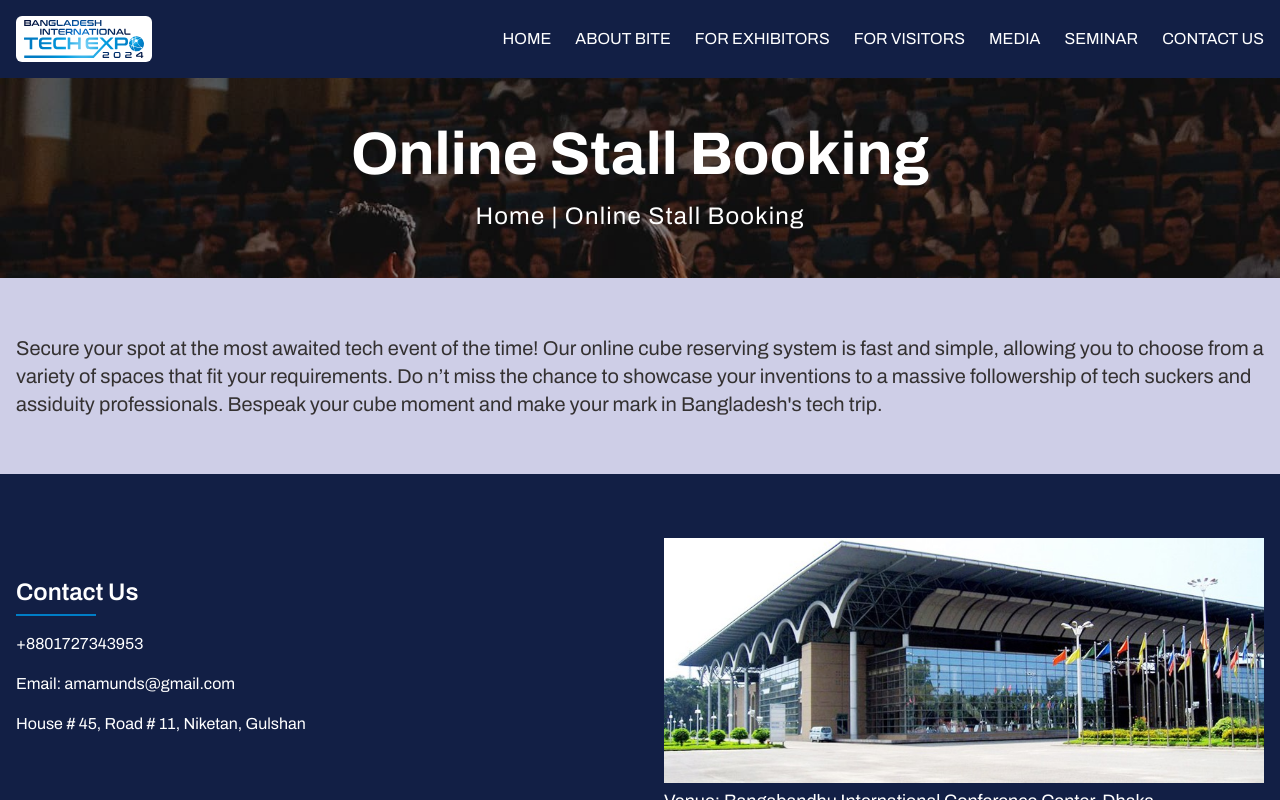
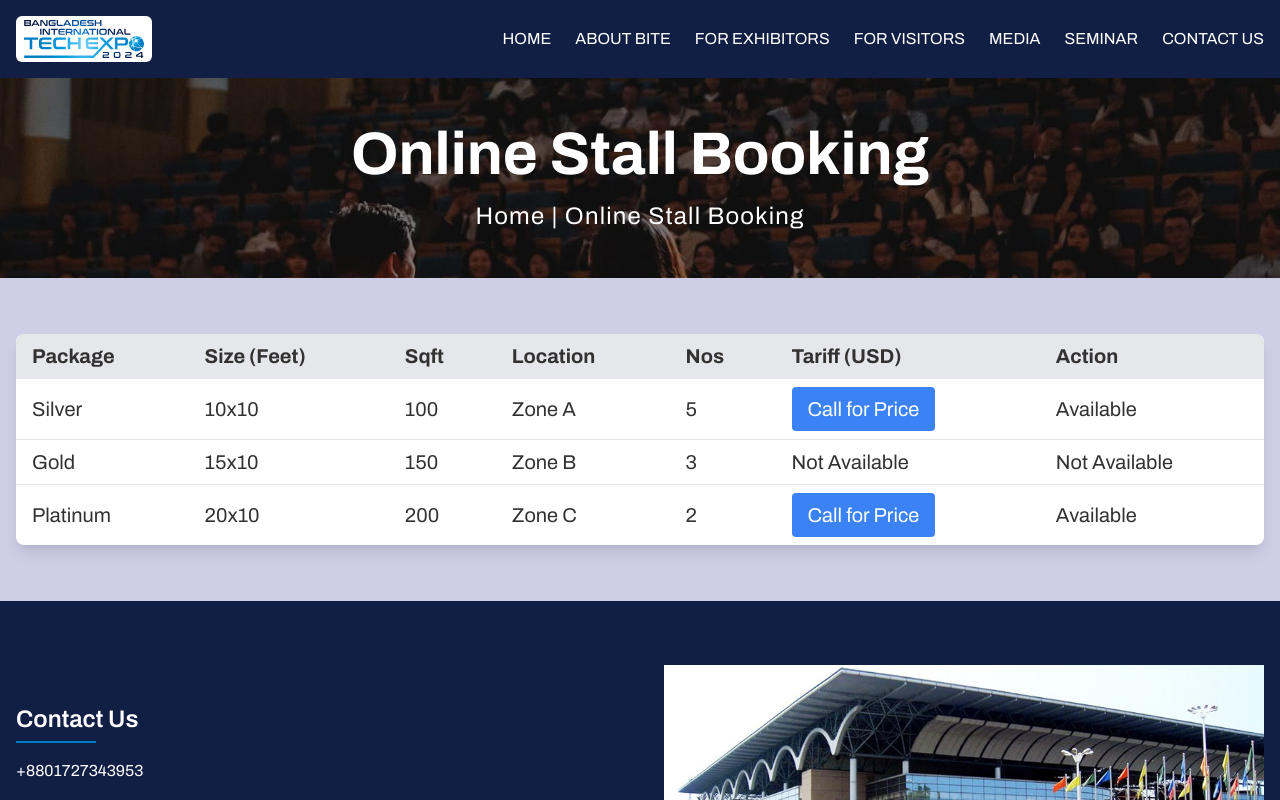
Before and after one commit to farijultanjim/techexpo2024, a Next.js app: page /for-exhibitor/online-stall-booking in a window 1280 px wide. Shown: the top 800 px of the page. Built offline with nearby package versions, Linux system fonts and the light colour scheme.

Commit message:
stall booking added

```diff
--- a/app/for-exhibitor/online-stall-booking/page.jsx
+++ b/app/for-exhibitor/online-stall-booking/page.jsx
@@ -1,7 +1,40 @@
+"use client";
+
+import { useState } from "react";
 import Banner from "@/components/Banner";
-import React from "react";
+import PriceModal from "@/components/PriceModal";
 
 const OnlineStallBooking = () => {
+  const [modalOpen, setModalOpen] = useState(false);
+
+  const stallData = [
+    {
+      package: "Silver",
+      size: "10x10",
+      sqft: 100,
+      location: "Zone A",
+      nos: 5,
+      tariff: "Available",
+    },
+    {
+      package: "Gold",
+      size: "15x10",
+      sqft: 150,
+      location: "Zone B",
+      nos: 3,
+      tariff: "Not Available",
+    },
+    {
+      package: "Platinum",
+      size: "20x10",
+      sqft: 200,
+      location: "Zone C",
+      nos: 2,
+      tariff: "Available",
+    },
+    // Add more rows here...
+  ];
+
   return (
     <div>
       <Banner
@@ -11,13 +44,47 @@ const OnlineStallBooking = () => {
       />
 
       <div className="container mx-auto py-14 px-4 flex flex-col gap-4 text-xl">
-        Secure your spot at the most awaited tech event of the time! Our online
-        cube reserving system is fast and simple, allowing you to choose from a
-        variety of spaces that fit your requirements. Do n’t miss the chance to
-        showcase your inventions to a massive followership of tech suckers and
-        assiduity professionals. Bespeak your cube moment and make your mark in
-        Bangladesh&apos;s tech trip.
+        <table className="min-w-full table-auto bg-white shadow-lg rounded-lg overflow-hidden">
+          <thead>
+            <tr className="bg-gray-200 text-left">
+              <th className="py-2 px-4">Package</th>
+              <th className="py-2 px-4">Size (Feet)</th>
+              <th className="py-2 px-4">Sqft</th>
+              <th className="py-2 px-4">Location</th>
+              <th className="py-2 px-4">Nos</th>
+              <th className="py-2 px-4">Tariff (USD)</th>
+              <th className="py-2 px-4">Action</th>
+            </tr>
+          </thead>
+          <tbody>
+            {stallData.map((stall, index) => (
+              <tr key={index} className="border-t">
+                <td className="py-2 px-4">{stall.package}</td>
+                <td className="py-2 px-4">{stall.size}</td>
+                <td className="py-2 px-4">{stall.sqft}</td>
+                <td className="py-2 px-4">{stall.location}</td>
+                <td className="py-2 px-4">{stall.nos}</td>
+                <td className="py-2 px-4">
+                  {stall.tariff === "Available" ? (
+                    <button
+                      className="bg-blue-500 text-white px-4 py-2 rounded"
+                      onClick={() => setModalOpen(true)} // Open modal on click
+                    >
+                      Call for Price
+                    </button>
+                  ) : (
+                    "Not Available"
+                  )}
+                </td>
+                <td className="py-2 px-4">{stall.tariff}</td>
+              </tr>
+            ))}
+          </tbody>
+        </table>
       </div>
+
+      {/* Modal */}
+      <PriceModal isOpen={modalOpen} onClose={() => setModalOpen(false)} />
     </div>
   );
 };
--- a/components/ContactForm.jsx
+++ b/components/ContactForm.jsx
@@ -13,7 +13,7 @@ const ContactForm = () => {
         const form = event.target;
         const formData = new FormData(form);
 
-        formData.append('access_key', 'e08c8aeb-ee56-4506-93d3-ac3209c0b7a7');
+        formData.append('access_key', '3b729f1f-c883-4903-9f0c-6da2b73faa3e');
 
         const object = Object.fromEntries(formData);
         const json = JSON.stringify(object);
--- /dev/null
+++ b/components/PriceModal.jsx
@@ -0,0 +1,112 @@
+"use client"
+
+import { useState } from 'react';
+
+const PriceModal = ({ isOpen, onClose }) => {
+  const [loading, setLoading] = useState(false);
+  const [message, setMessage] = useState('');
+
+  const handleSubmit = async (event) => {
+    event.preventDefault();
+    setLoading(true);
+    setMessage('');
+    const form = event.target;
+    const formData = new FormData(form);
+
+    formData.append('access_key', '3b729f1f-c883-4903-9f0c-6da2b73faa3e');
+
+    const object = Object.fromEntries(formData);
+    const json = JSON.stringify(object);
+
+    try {
+      const response = await fetch('https://api.web3forms.com/submit', {
+        method: 'POST',
+        headers: {
+          'Content-Type': 'application/json',
+          Accept: 'application/json',
+        },
+        body: json,
+      });
+      const result = await response.json();
+      if (result.success) {
+        setMessage('Your message has been sent successfully!');
+        form.reset();
+      } else {
+        setMessage('Failed to send your message. Please try again.');
+      }
+    } catch (error) {
+      console.error('Error:', error);
+      setMessage('An error occurred. Please try again.');
+    } finally {
+      setLoading(false);
+    }
+  };
+
+  if (!isOpen) return null;
+
+  return (
+    <div className="fixed inset-0 bg-black bg-opacity-50 flex items-center justify-center z-50">
+      <div className="bg-white p-8 rounded-lg w-full max-w-lg relative">
+        <button
+          onClick={onClose}
+          className="absolute top-2 right-3 text-red-600 text-4xl"
+        >
+          &times;
+        </button>
+        <h2 className="text-xl font-semibold mb-4">Call for Price</h2>
+        <form onSubmit={handleSubmit}>
+          <div className="flex flex-col gap-4">
+            <input
+              type="text"
+              name="name"
+              placeholder="Enter Your Name"
+              required
+              className="w-full border rounded-lg p-2"
+            />
+            <input
+              type="text"
+              name="org_name"
+              placeholder="Enter Organization Name"
+              required
+              className="w-full border rounded-lg p-2"
+            />
+            <input
+              type="email"
+              name="email"
+              placeholder="Enter Your Email"
+              required
+              className="w-full border rounded-lg p-2"
+            />
+            <input
+              type="tel"
+              name="mobile"
+              placeholder="Enter Mobile Number"
+              required
+              className="w-full border rounded-lg p-2"
+            />
+            <textarea
+              name="message"
+              placeholder="Enter Your Message"
+              required
+              className="w-full border rounded-lg p-2"
+            ></textarea>
+          </div>
+          <button
+            type="submit"
+            disabled={loading}
+            className="bg-blue-500 text-white px-4 py-2 mt-4 rounded-lg w-full"
+          >
+            {loading ? 'Sending...' : 'Submit'}
+          </button>
+          {message && (
+            <div className={`mt-4 ${message.includes('success') ? 'text-green-500' : 'text-red-500'}`}>
+              {message}
+            </div>
+          )}
+        </form>
+      </div>
+    </div>
+  );
+};
+
+export default PriceModal;
```
